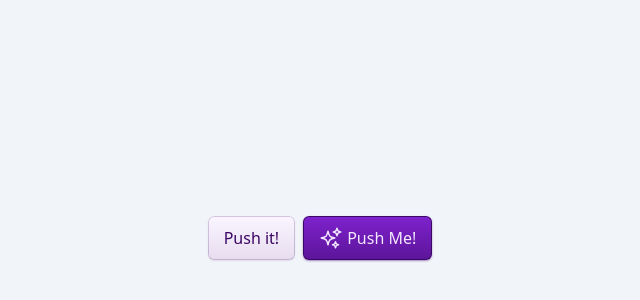
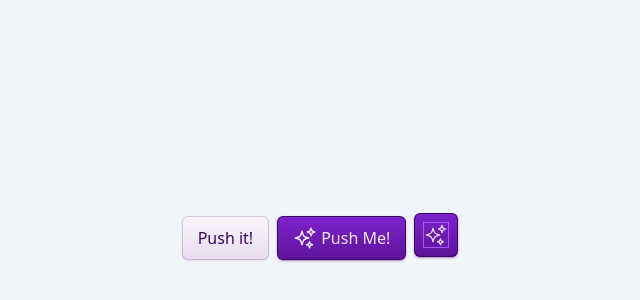
Before and after one commit to didimedina/styled, a React (Vite) app in the folder react/: page / in a window 1280 px wide. Shown: the part 162-462 px from the top of the page, without its empty margins (320-960 px from the left). Built offline with nearby package versions, Linux system fonts and the light colour scheme.

Commit message:
mouse follow anim on button somewhat working

```diff
--- a/react/src/App.tsx
+++ b/react/src/App.tsx
@@ -7,7 +7,8 @@ function App() {
     <>
     <div className='dark bg-slate-100 w-svw h-svh flex items-center justify-center gap-2'>
       <Button.Basic/>
-      <Button.Animated/>
+      <Button.SimpleAnimated/>
+      <Button.ComplexAnimated/>
     </div>
     </>
   )
--- a/react/src/components/Button.tsx
+++ b/react/src/components/Button.tsx
@@ -1,5 +1,6 @@
 import { useGSAP } from "@gsap/react";
 import gsap from "gsap";
+import { Observer } from "gsap/Observer";
 import { useRef } from "react";
 
 export function Basic() {
@@ -13,17 +14,15 @@ export function Basic() {
   </>
 )}
 
-
 //==============================
 
 
 
-export function Animated() {
+export function SimpleAnimated() {
 
   const container = useRef();
 
-
-  const { contextSafe } = useGSAP({  scope: container });
+  const { contextSafe } = useGSAP({ scope: container });
 
   const animButton = contextSafe(() => {
       gsap.timeline()
@@ -48,3 +47,68 @@ export function Animated() {
       </button>
     </div>
 )}
+
+
+// ==============================
+
+export function ComplexAnimated() {
+
+
+  const container = useRef();
+
+  useGSAP(() => {
+    gsap.registerPlugin(Observer)
+
+    Observer.create({
+      target: "#button",
+      type: "pointer",
+      capture: true,
+      // onMove: (observer) => {
+      //   const { x, y } = observer; // Get cursor position
+      //   gsap.to("#icon", {
+      //     left: x - observer.target.getBoundingClientRect().left, // Adjust for element position
+      //     top: y - observer.target.getBoundingClientRect().top,
+      //     duration: 3,
+      //     ease: "expo.out"
+      //   })},
+      onMove: (observer) => {
+        const buttonRect = observer.target.getBoundingClientRect();
+        const centerX = buttonRect.left + buttonRect.width / 2;
+        const centerY = buttonRect.top + buttonRect.height / 2;
+
+        gsap.to("#icon", {
+          left: observer.x - centerX - 12/* half of icon's width */,
+          top: observer.y - centerY - 12/* half of icon's height */,
+          duration: 3,
+          ease: "expo.out"
+        })},
+      onHoverEnd: () => {
+        gsap.to("#icon", {
+          top: 0,
+          left: 0,
+          duration: 3,
+          ease: "expo.out"
+        })},
+  });
+
+  },{ scope: container });
+
+
+
+
+  return (
+    <div ref={container}>
+      <button
+        id="button"
+        type="button"
+        className="relative rounded-[6px] bg-gradient-to-t from-purple-950/50 bg-purple-700 h-11 aspect-square text-md  font-medium text-purple-100 shadow-sm shadow-purple-900/50 hover:bg-purple-800 ring-1 ring-purple-950 ring-inset"
+        // onMouseEnter={animButton}
+      >
+        <div className="absolute w-6 aspect-square ring-1 inset-0 m-auto ring-purple-500" id="icon">
+          <svg xmlns="http://www.w3.org/2000/svg" fill="none" viewBox="0 0 24 24" strokeWidth={1.2} stroke="currentColor" className="w-6 h-6">
+            <path strokeLinecap="round" strokeLinejoin="round" d="M9.813 15.904 9 18.75l-.813-2.846a4.5 4.5 0 0 0-3.09-3.09L2.25 12l2.846-.813a4.5 4.5 0 0 0 3.09-3.09L9 5.25l.813 2.846a4.5 4.5 0 0 0 3.09 3.09L15.75 12l-2.846.813a4.5 4.5 0 0 0-3.09 3.09ZM18.259 8.715 18 9.75l-.259-1.035a3.375 3.375 0 0 0-2.455-2.456L14.25 6l1.036-.259a3.375 3.375 0 0 0 2.455-2.456L18 2.25l.259 1.035a3.375 3.375 0 0 0 2.456 2.456L21.75 6l-1.035.259a3.375 3.375 0 0 0-2.456 2.456ZM16.894 20.567 16.5 21.75l-.394-1.183a2.25 2.25 0 0 0-1.423-1.423L13.5 18.75l1.183-.394a2.25 2.25 0 0 0 1.423-1.423l.394-1.183.394 1.183a2.25 2.25 0 0 0 1.423 1.423l1.183.394-1.183.394a2.25 2.25 0 0 0-1.423 1.423Z" />
+          </svg>
+        </div>
+      </button>
+    </div>
+)}
```
